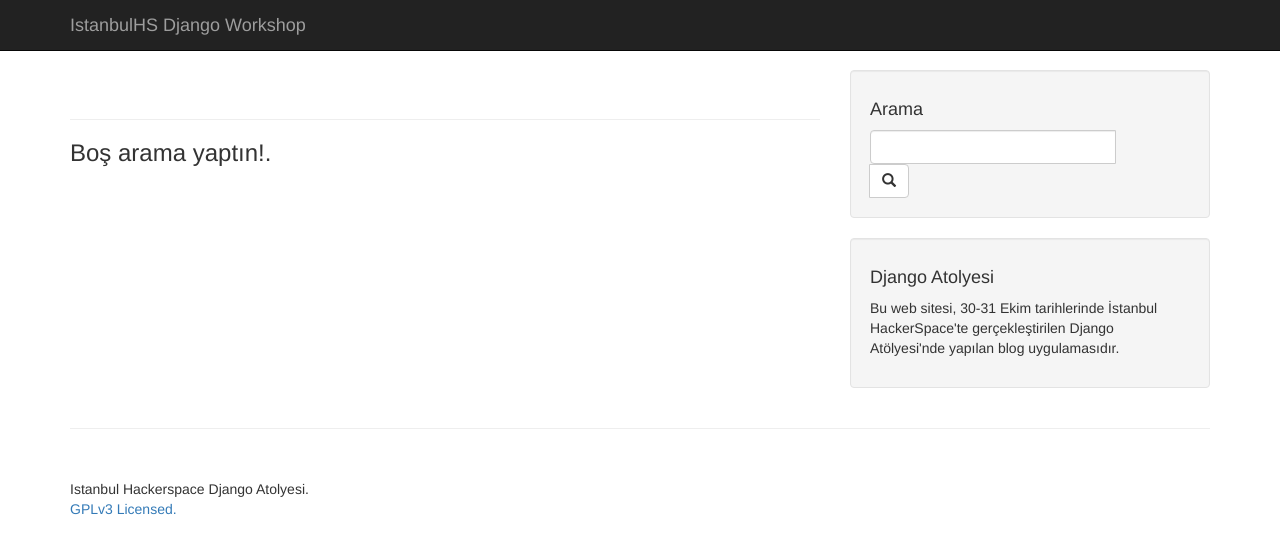
After one commit to halilkaya/istanbulhs-django-workshop-complete, a Django app: page /search/ in a window 1280 px wide. The commit adds this page. Shown: the top 554 px of the page. Run offline with Django 3.2, Linux system fonts and the light colour scheme; data that the repository does not hold is empty; some libraries are stand-ins or nearby versions.

Commit message:
added search form

```diff
--- /dev/null
+++ b/app/forms.py
@@ -0,0 +1,4 @@
+from django import forms
+
+class SearchForm(forms.Form):
+    q = forms.CharField(max_length=100)
--- a/app/views.py
+++ b/app/views.py
@@ -2,6 +2,8 @@
 from __future__ import unicode_literals
 from django.shortcuts import render
 from app.models import Category, Post
+from app.forms import SearchForm
+from django.db.models import Q
 
 def index(request):
     data = {
@@ -26,3 +28,17 @@
     posts = Post.objects.order_by('-created_at').filter(category=category,is_page=False)
 
     return render(request, 'category.html', { 'category_posts': posts, 'category_single': category })
+
+def post_search(request):
+    if request.method == 'GET':
+        form = SearchForm(request.GET)
+        if form.is_valid():
+            text = form.data['q']
+            posts = Post.objects.order_by('-created_at').filter(Q(title__contains=text) | Q(content__contains=text) , Q(is_page=False))
+
+            if posts:
+                return render(request, 'search.html', {'posts': posts, 'text' :text })
+            else:
+                return render(request, 'search.html', {'error': 'Aranan kelime bulunamadı.', 'text':text})
+        else:
+            return render(request, 'search.html', {'error': 'Boş arama yaptın!.', 'text':'Hata'})
--- a/blog/urls.py
+++ b/blog/urls.py
@@ -10,5 +10,6 @@
     url(r'^post/(?P<post_slug>[-_\w]+)/$', views.post_single, name='post_single'),
     url(r'^page/(?P<page_slug>[-_\w]+)/$', views.page, name='page'),
     url(r'^category/(?P<category_slug>[-_\w]+)/$', views.category, name='category_page'),
+    url(r'^search/$', views.post_search, name="search_form"),
     url(r'^$', views.index, name='index'),
 ]
--- a/templates/base.html
+++ b/templates/base.html
@@ -78,12 +78,14 @@
                 <div class="well">
                     <h4>Arama</h4>
                     <div class="input-group">
-                        <input type="text" class="form-control">
+                      <form action="{% url 'search_form' %}" method="get">
+                        <input type="text" name='q' class="form-control">
                         <span class="input-group-btn">
-                            <button class="btn btn-default" type="button">
-                                <span class="glyphicon glyphicon-search"></span>
+                            <button class="btn btn-default" type="submit">
+                            <span class="glyphicon glyphicon-search"></span>
                         </button>
                         </span>
+                      </form>
                     </div>
                     <!-- /.input-group -->
                 </div>
--- /dev/null
+++ b/templates/search.html
@@ -0,0 +1,33 @@
+{% extends 'base.html' %}
+
+{% block page_title %}{{ text }}{% endblock %}
+
+{% block content %}
+{% if error %}
+    <h3>{{ error }}</h3>
+
+{% else %}
+
+{% for post in posts %}
+<h2>
+    <a href="{% url 'post_single' post.slug %}">{{ post }}</a>
+</h2>
+<p class="lead">
+    Yazar: <b>{{ post.author }}</b>
+</p>
+<p><span class="glyphicon glyphicon-time"></span> {{ post.created_at }}</p>
+{% if post.thumbnail %}
+<hr>
+<center><img class="img-responsive" src="{{ post.thumbnail.url }}" alt=""></center>
+{% endif %}
+<hr>
+<p>{{ post.content|truncatewords:"50" }}</p>
+<a class="btn btn-primary" href="{% url 'post_single' post.slug %}">Devamını oku <span class="glyphicon glyphicon-chevron-right"></span></a>
+
+<hr>
+{% endfor %}
+
+{% endif %}
+
+{% endblock %}
+}}
```
